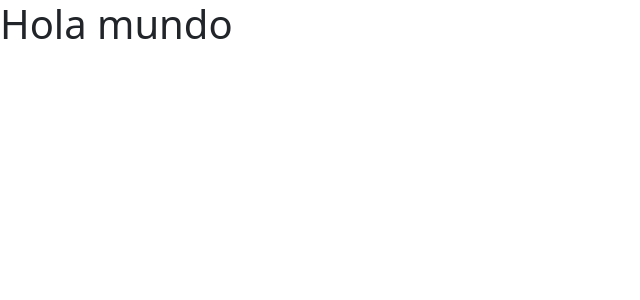
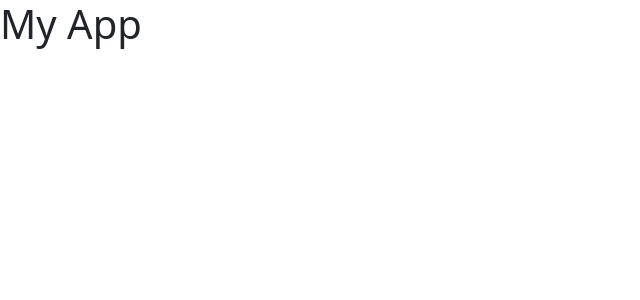
Before and after one commit to GabrielG-PWD/graficosApp-actualizado, an Angular app: page /graficas/barras in a window 1280 px wide. Before the commit this address led to /. Shown: the top 300 px of the page, without its empty margins (0-640 px from the left). Built offline with nearby package versions, Linux system fonts and the light colour scheme.

Commit message:
agregando rutas y lazyload

```diff
--- a/src/app/app-routing.module.ts
+++ b/src/app/app-routing.module.ts
@@ -1,7 +1,16 @@
 import { NgModule } from '@angular/core';
 import { RouterModule, Routes } from '@angular/router';
 
-const routes: Routes = [];
+const routes: Routes = [
+  {
+    path: 'graficas',
+    loadChildren: () => import('./graficas/graficas.module').then(m => m.GraficasModule)
+  },
+  {
+    path: '**',
+    redirectTo: 'graficas'
+  }
+];
 
 @NgModule({
   imports: [RouterModule.forRoot(routes)],
--- a/src/app/app.component.html
+++ b/src/app/app.component.html
@@ -1 +1 @@
-<h1>Hola mundo</h1>
+<h1>My App</h1>
--- a/src/app/graficas/graficas-routing.module.ts
+++ b/src/app/graficas/graficas-routing.module.ts
@@ -1,7 +1,23 @@
 import { NgModule } from '@angular/core';
 import { RouterModule, Routes } from '@angular/router';
 
-const routes: Routes = [];
+import { BarrasComponent } from './pages/barras/barras.component';
+import { BarrasDobleComponent } from './pages/barras-doble/barras-doble.component';
+import { DonaComponent } from './pages/dona/dona.component';
+import { DonaHttpComponent } from './pages/dona-http/dona-http.component';
+
+const routes: Routes = [
+  {
+    path: '',
+    children: [
+      { path: 'barras', component: BarrasComponent },
+      { path: 'barras-dobles', component: BarrasDobleComponent },
+      { path: 'dona', component: DonaComponent },
+      { path: 'dona-http', component: DonaHttpComponent },
+      { path: '**', redirectTo: 'barras' },
+    ]
+  }
+];
 
 @NgModule({
   imports: [RouterModule.forChild(routes)],
```
